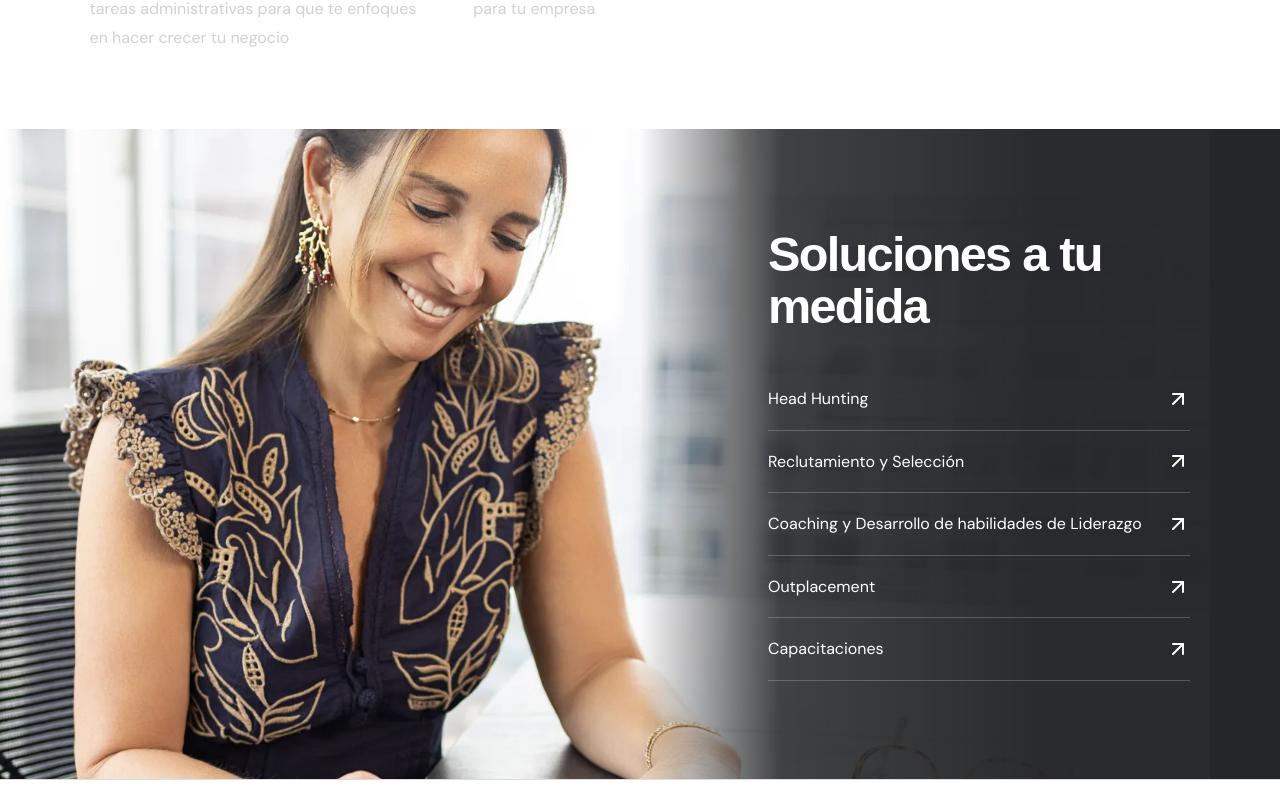
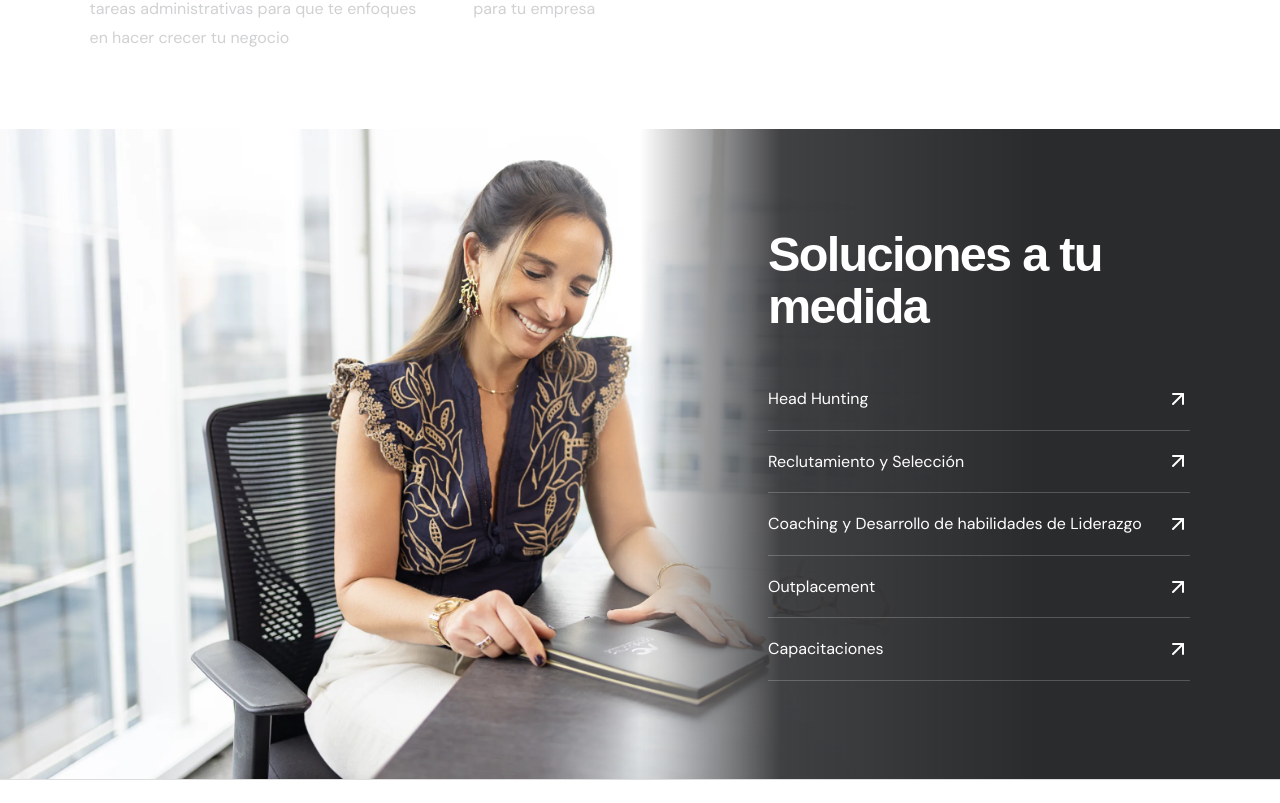
Before and after one commit to josepueblarosalesph/adconsulting-redesign, a Next.js app: page / in a window 1280 px wide. Shown: the part 1937-2740 px from the top of the page. Built offline with nearby package versions, Linux system fonts and the light colour scheme; a web font is replaced by a local one.

Commit message:
Soften home services portrait transition

```diff
--- a/app/globals.css
+++ b/app/globals.css
@@ -465,3 +465,8 @@
 .news-editorial-list .news-image{display:block;aspect-ratio:1/1;overflow:hidden;background:#f1f1f1}
 .news-editorial-list .news-image img{display:block;width:100%;height:100%;object-fit:cover!important;object-position:center;transform:none!important}
 @media(max-width:600px){.news-editorial-list .news-image{aspect-ratio:1/1}.news-editorial-list .news-image img{height:100%}}
+
+/* Keep the home services portrait complete and fade it into the light background. */
+.home-services-feature .image-wrap{background:#fff}
+.home-services-feature .image-wrap>img{object-fit:contain;object-position:left center;transform:none!important}
+.home-services-feature .image-wrap:after{content:'';position:absolute;inset:0;background:linear-gradient(90deg,transparent 42%,rgba(255,255,255,.3) 54%,#fff 76%);pointer-events:none}
```
